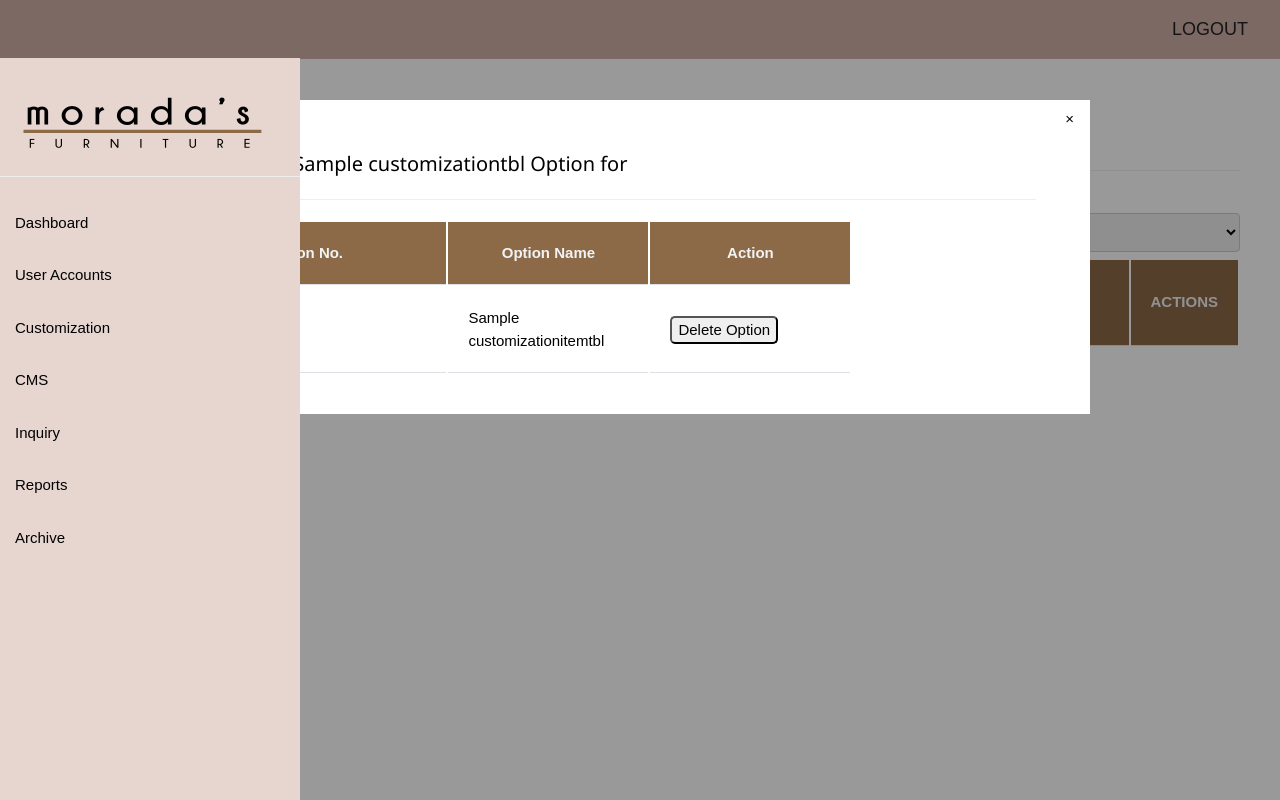
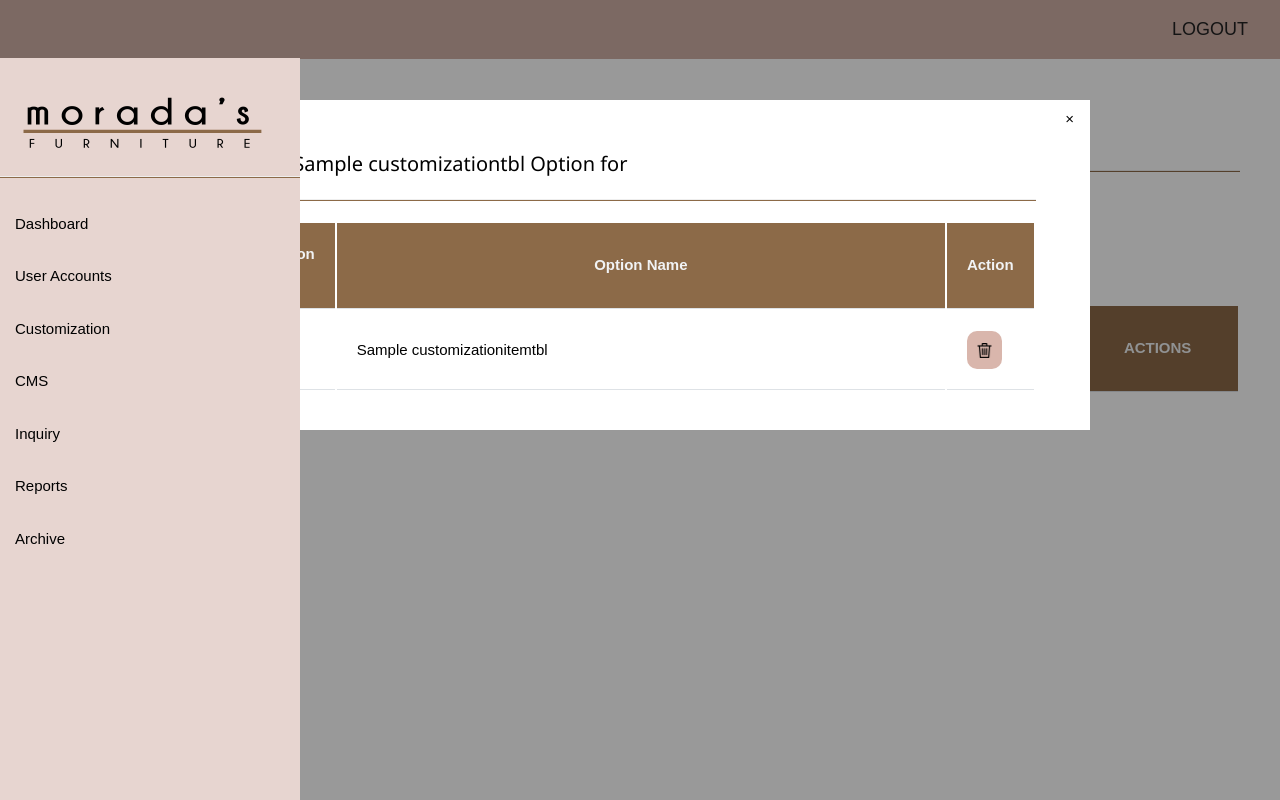
Before and after one commit to tetsu0329/morada, a PHP site: page /admin/customization.php?ID=1 in a window 1280 px wide. Run offline with PHP 8.4, Linux system fonts and the light colour scheme; the visitor is signed in with stand-in values (Sample User, id 1); data comes from the database, SQL or seed files in the repository; tables that the repository leaves empty or names only in its code hold one stand-in row (values such as "Sample post"); data that the repository does not hold is empty; some libraries are stand-ins or nearby versions.

Commit message:
fix customize

```diff
--- a/admin/customization.php
+++ b/admin/customization.php
@@ -9,7 +9,7 @@
 	<title>Customization</title>
 </head>
 
-<style type="text/css">
+<!-- <style type="text/css">
 	body{
 		 margin: 0;
 	}
@@ -207,6 +207,28 @@
   width:40% !important;
   float: right;
 }
+
+.title{
+        letter-spacing: 15px;
+        color: #8C6A48;
+        text-align: center;
+        text-transform: uppercase;
+    }
+
+    .headtitle{
+        background:  #e7d5d0;
+        width: 50%;
+        padding: 2%;
+        border: 2px solid #8C6A48;
+    }
+    hr{
+        background-color: #8C6A48;
+        height: 1px;
+    }
+
+    .addcustom{
+        float: left;
+    }
 /*MOBILE RESPONSIVE*/
 	@media screen and (max-width: 600px) {
   .content_body{
@@ -222,6 +244,7 @@
   width: 100% !important;
   float: right;
 }
+
 	}
 
   @media only screen and (max-width: 768px) {
@@ -236,37 +259,262 @@
   margin: 50px;
   }
 }
+</style>  -->
+
+<style type="text/css">
+    <style type="text/css">
+    body{
+         margin: 0;
+    }
+
+    .content_body{
+        margin: 50px 40px 0px 350px;
+    }
+
+    }
+    table {
+        border-collapse: collapse;
+        border-spacing: 0;
+        width: 100%;
+
+
+    }
+    .name{
+        width: 80%;
+    }
+    th {
+        text-align: left;
+        padding: 20px;
+        width: 200px;
+        background-color: #8C6A48;
+        color: #f1f3f5;
+        border-bottom: 1px solid #dee2e6;
+    }
+    td {
+        text-align: left;
+        padding: 20px;
+        width: 200px;
+        border-bottom: 1px solid #dee2e6;
+    }
+
+    tr{
+        border-bottom: 1px solid #dee2e6;
+    }
+
+    .btn_style{
+        background-color: #d9b6ac;
+        border: none;
+        box-shadow: none;
+        padding: 10px;
+        font-size: 12px;
+        border-radius: 10px;
+        font-weight: 600;
+    }
+
+    .btn_style:hover{
+        border: 1px solid #e7d5d0;
+        color: #313232;
+    }
+
+/*  tr:nth-child(odd){background-color: #f1f3f5;
+    }*/
+    tr:hover {background-color: #f5f5f5;}
+
+/* The Modal (background) */
+.modal {
+    display: none; /* Hidden by default */
+    position: fixed; /* Stay in place */
+    z-index: 1; /* Sit on top */
+    padding-top: 100px; /* Location of the box */
+    left: 0;
+    top: 0;
+    width: 100%; /* Full width */
+    height: 100%; /* Full height */
+    overflow: auto; /* Enable scroll if needed */
+    background-color: rgb(0,0,0); /* Fallback color */
+    background-color: rgba(0,0,0,0.4); /* Black w/ opacity */
+}
+
+/* Modal Content */
+.modal-content {
+    background-color: #fefefe;
+    margin: auto;
+    padding: 20px;
+    border: 1px solid #888;
+    width: 40%;
+}
+
+/* The Close Button */
+.close {
+    color: #aaaaaa;
+    float: right;
+    font-size: 28px;
+    font-weight: bold;
+}
+
+.close:hover,
+.close:focus {
+    color: #000;
+    text-decoration: none;
+    cursor: pointer;
+}
+
+.top_btns{
+    margin-left: 93%;
+}
+
+/*forms*/
+    * {
+    box-sizing: border-box;
+}
+
+    input[type=text], input[type=password], select, textarea {
+    width: 100%;
+    padding: 12px;
+    border: 1px solid #ccc;
+    border-radius: 4px;
+    resize: vertical;
+}
+
+    input[type=submit] {
+    background-color: #8C6A48;
+    color: white;
+    padding: 12px 20px;
+    border: none;
+    border-radius: 4px;
+    cursor: pointer;
+
+}
+
+    input[type=submit]:hover {
+    background-color: transparent;
+    border: 1px solid #8C6A48;
+    color: #8C6A48;
+}
+
+.container {
+    border-radius: 5px;
+    padding: 0px 30px 0px 30px;
+}
+
+.col-25 {
+    float: left;
+    width: 25%;
+    margin-top: 6px;
+}
+
+.col-75 {
+    float: left;
+    width:100%;
+    margin-top: 6px;
+}
+
+/* Clear floats after the columns */
+.row:after {
+    content: "";
+    display: table;
+    clear: both;
+}
+
+        .title{
+        letter-spacing: 15px;
+        color: #8C6A48;
+        text-align: center;
+        text-transform: uppercase;
+    }
+
+    .headtitle{
+        background:  #e7d5d0;
+        width: 50%;
+        padding: 2%;
+        border: 2px solid #8C6A48;
+    }
+    hr{
+        background-color: #8C6A48;
+        height: 1px;
+    }
+
+.w3-modal-content{
+  padding:3% !important;
+}
+
+/*MOBILE RESPONSIVE*/
+    @media screen and (max-width: 600px) {
+  .content_body{
+    margin-left: 0px;
+    margin-top: 30px;  }
+
+        .col-25, .col-75, input[type=submit] {
+        width: 100%;
+        margin-top: 0;
+    }
+
+    .modal-content{
+        width: 90% !important;
+    }
+
+    .title{
+        font-size: 16px;
+        text-align: center;
+    }
+    }
+
+      @media only screen and (max-width: 768px) {
+
+
+
+.content_body{
+  margin: 50px;
+  }
+}
+
 </style>
 <body>
 <div class="content">
 
   <div class="content_body">
   	<div style="padding-top: 5%;"></div>
-    <h2>Customization</h2>
+    <h2 class="title">Customization</h2>
     <hr>
 <br>
+
+
 <center>
-<select class="w3-select w3-border categoryselect" name="option2" onchange="myFunction()" type="text" id="dynamic_select">
-    <option value="" disabled selected placeholder>Product Classification</option>
-    <option value="?Classification=Chair">Chair</option>
-	<option value="?Classification=Cabinet">Cabinet</option>
-	<option value="?Classification=Table">Table</option>
-	<option value="?Classification=Decoration">Decoration</option>
-</select>
-<br><br>
-<div class="w3-responsive">
-  <table>
-        <?php
+
+        <div class="w3-quarter"></div>
+        <div class="w3-quarter"></div>
+        <div class="w3-quarter">
+            <select class="w3-select w3-border categoryselect" name="option2" onchange="myFunction()" type="text" id="dynamic_select">
+            <option value="" disabled selected placeholder>Product Classification</option>
+            <option value="?Classification=Chair">Chair</option>
+            <option value="?Classification=Cabinet">Cabinet</option>
+            <option value="?Classification=Table">Table</option>
+            <option value="?Classification=Decoration">Decoration</option>
+        </select>
+        </div>
+        <div class="w3-quarter">
+             <?php
             if(isset($_GET['Classification'])){
         ?>
-        <button onclick="document.getElementById('custom_modal').style.display='block'" class="btn_style">Add Customization Selection</button>
+        <button onclick="document.getElementById('custom_modal').style.display='block'" class="btn_style addcustom"><img src="img/add.png" width="15px;"> Customization Selection</button>
         <?php
             }
         ?>
+        </div>
+
+
+
+        <br><br>
+
+
+        <br><br>
+<div class="w3-responsive">
+  <table>
+
             <tr>
               <th>Customization ID</th>
               <th class="name">Customization Name</th>
-              <th><center>ACTIONS</center></th>
+              <th class="name"><center>ACTIONS</center></th>
 
             </tr>
 
@@ -280,8 +528,8 @@
                     <tr>
                         <td><center><?php echo $rows['customizationid']; ?></center></td>
                         <td><?php echo $rows['customizationname']; ?></td>
-                        <td><center><a href="?Classification=<?php echo $rows['classification']; ?>&ID=<?php echo $rows['customizationid'] ?>"><button class="btn_style">View Selection and Option</button></a>
-                        <a href="?Classification=<?php echo $rows['classification']; ?>&OptionNo=<?php echo $rows['customizationid'] ?>"><button onclick="document.getElementById('edit_modal').style.display='block'" class="btn_style">Add Option in Selection</button></center></td>
+                        <td><center><a href="?Classification=<?php echo $rows['classification']; ?>&ID=<?php echo $rows['customizationid'] ?>"><button class="btn_style"><img src="img/view.png" width="15;">&nbsp;&nbsp;&nbsp;&nbsp;&nbsp;&nbsp;Selection & Option</button></a><br>
+                        <br><a href="?Classification=<?php echo $rows['classification']; ?>&OptionNo=<?php echo $rows['customizationid'] ?>"><button onclick="document.getElementById('edit_modal').style.display='block'" class="btn_style"><img src="img/add.png" width="15px;">&nbsp;&nbsp;&nbsp;&nbsp;&nbsp;Option in Selection</button></center></td>
                     </tr>
                     <?php
                 }
@@ -312,10 +560,11 @@
             <h4>View <?php echo $res['customizationname']; ?> Option for <?php echo $_GET['Classification'] ?></h4>
             <hr>
             <form action="" METHOD="POST">
+                <center>
             <table>
             <tr>
               <th>Option No.</th>
-              <th><center>Option Name</center></th>
+              <th class="name"><center>Option Name</center></th>
               <th><center>Action</center></th>
             </tr>
 
@@ -330,7 +579,7 @@
                 <tr>
                 <td><?php echo $cnt; ?></td>
                 <td><?php echo $rows['optionname']; ?></td>
-                <td><button onclick='updateURL(<?php echo $rows['optionid'] ?>)'>Delete Option</button></td>
+                <td><button class="btn_style" onclick='updateURL(<?php echo $rows['optionid'] ?>)'><img src="img/delete.png" width="15px;"></button></td>
 
                 </tr>
             <?php
@@ -340,6 +589,7 @@
             ?>
             </form>
             </table>
+        </center>
             </div>
         </div>
     </div>
@@ -390,15 +640,15 @@
             </header>
             <div class="w3-container">
                 <h4>Add Another Selection</h4>
+                <hr>
                 <form action="" METHOD="POST">
                     <input type="hidden" id="classiname" value='<?php echo $_GET['Classification']; ?>' name="classi">
                     <input type="text" id="selectionname" name="selectionname" placeholder="Selection Name" >
-                    <br>
+                    <br><br>
                     <center>
                         <input type='submit' name='selectionsave' value='SAVE' class="btn_style2">
                     </center>
                 </form>
-                <hr>
             </div>
         </div>
     </div>
```
